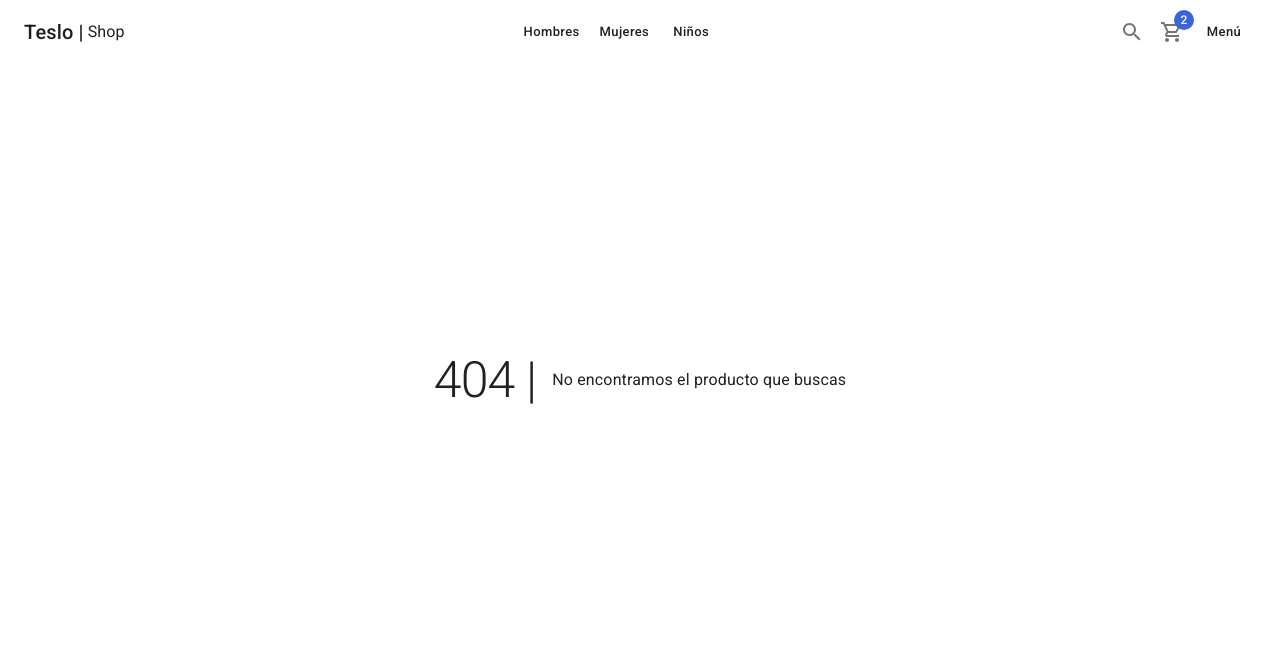
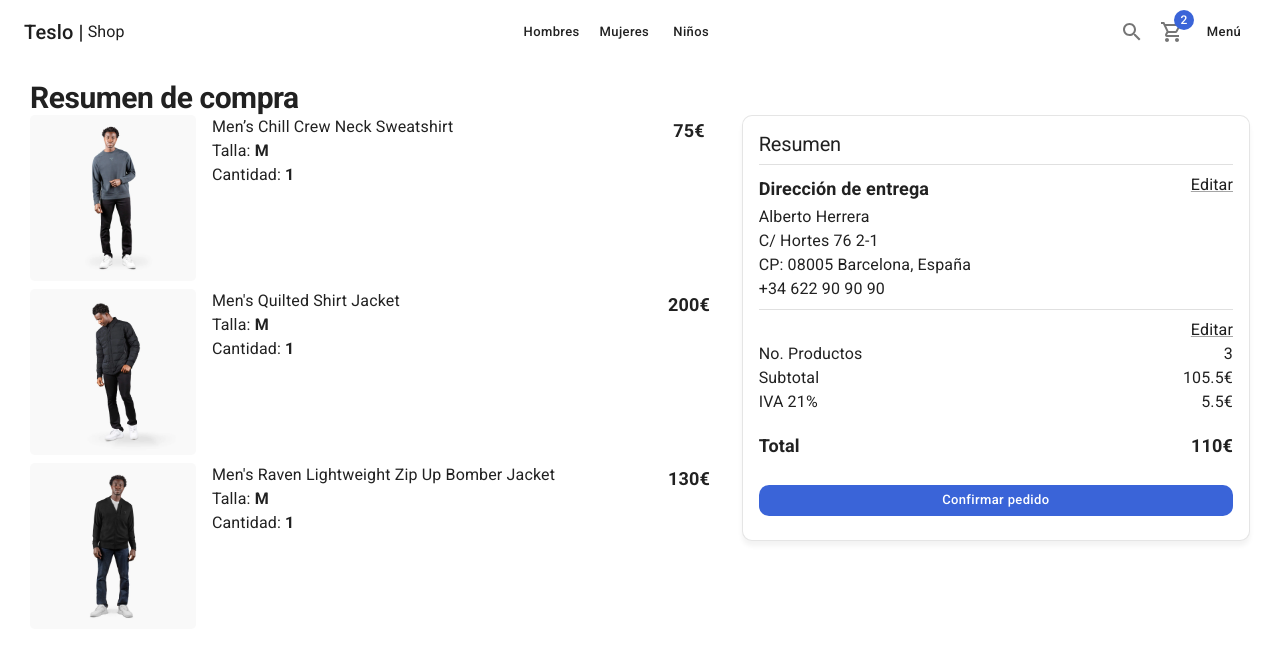
Before and after one commit to ObedSAGA/TesloShop, a Next.js app: page /checkout/summary in a window 1280 px wide. Before the commit this address had no page. Shown: the top 656 px of the page. Built offline with nearby package versions, Linux system fonts and the light colour scheme.

Commit message:
Add Summary Page

```diff
--- a/components/cart/CartList.tsx
+++ b/components/cart/CartList.tsx
@@ -28,7 +28,7 @@ export const CartList: FC<Props> = ({editable = false}) => {
                       <Link>
                         <CardActionArea>
                           <CardMedia
-                            image={`products/${product.images[0]}`}
+                            image={`/products/${product.images[0]}`}
                             component="img"
                             sx={{ borderRadius: '5px' }}
                           />
--- /dev/null
+++ b/pages/checkout/summary.tsx
@@ -0,0 +1,67 @@
+import NextLink from 'next/link';
+import { Box, Button, Card, CardContent, Divider, Grid, Link, Typography } from '@mui/material';
+import { CartList, OrderSummary } from '../../components/cart';
+import { ShopLayout } from '../../components/layouts';
+
+
+
+
+const SummaryPage = () => {
+  return (
+    <ShopLayout title='Resumen de la compra' pageDescription='Productos listos para comprar'>
+        <Typography variant='h1' component='h1'>Resumen de compra</Typography>
+        <Grid container>
+            <Grid item xs={12} sm={7}>
+                <CartList />
+            </Grid>
+            <Grid item xs={12} sm={5}>
+                <Card className='summary-card'>
+                    <CardContent>
+                        <Typography variant='h2'>Resumen</Typography>
+                        <Divider sx={{ my: 1}}/>
+
+                        <Box display='flex' justifyContent='space-between'>
+                            <Typography variant='subtitle1'>Dirección de entrega</Typography>
+                            <NextLink href='checkout/address' passHref>
+                                <Link underline='always'>
+                                    Editar
+                                </Link>
+                            </NextLink>
+                        </Box>
+
+                        <Typography>Alberto Herrera</Typography>
+                        <Typography>C/ Hortes 76 2-1</Typography>
+                        <Typography>CP: 08005 Barcelona, España </Typography>
+                        <Typography>+34 622 90 90 90</Typography>
+
+                        <Divider sx={{ my: 1}}/>
+
+                        <Box display='flex' justifyContent='end'>
+                            <NextLink href='/cart' passHref>
+                                <Link underline='always'>
+                                    Editar
+                                </Link>
+                            </NextLink>
+                        </Box>
+
+
+                        <OrderSummary/>
+
+                        <Box sx={{ mt: 3}}>
+                            <Button color="secondary" className='circular-btn' fullWidth>
+                                Confirmar pedido
+                            </Button>
+
+                        </Box>
+
+
+                    </CardContent>
+                </Card>
+
+            </Grid>
+        </Grid>
+    </ShopLayout>
+  )
+}
+
+export default SummaryPage;
```
